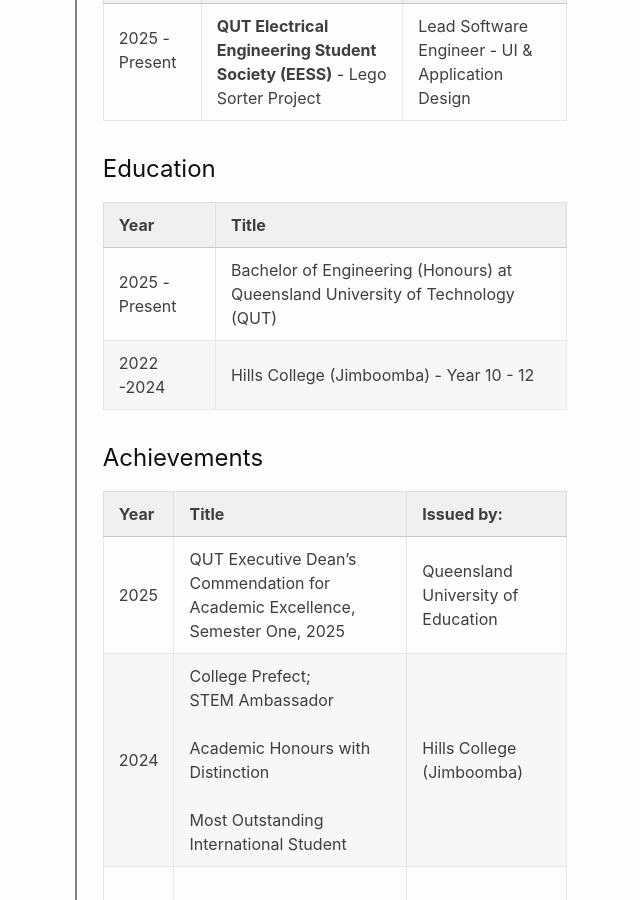
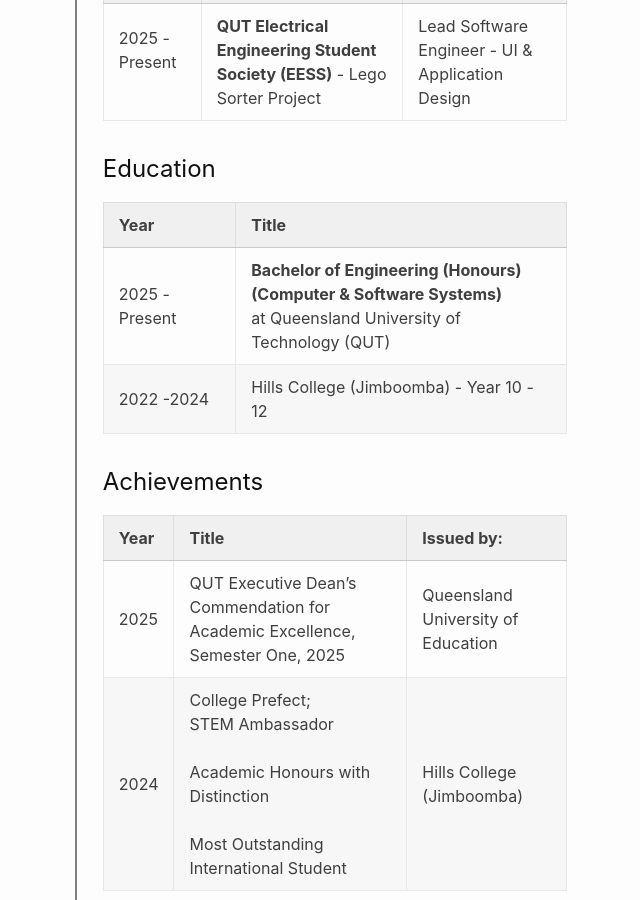
Before and after one commit to ThatGuyRed/portfolio, a Jekyll site: the page built from index.md, in a window 1280 px wide and 900 px high, scrolled down 483 px. Shown: the whole window, without its empty margins (443-1083 px from the left). Built offline with Jekyll 4.4.1, drawn with Linux system fonts in a browser that asks for light colours; a script that is not in the unit is left out.

Commit message:
new file:   .gitignore 	modified:   index.md

```diff
--- a/index.md
+++ b/index.md
@@ -20,10 +20,10 @@ I am a firm believer of freedom, respect, fairness, and equality of opportunity
 
 ## Education
 
-| Year           | Title                                                                          |
-| -------------- | ------------------------------------------------------------------------------ |
-| 2025 - Present | Bachelor of Engineering (Honours) at Queensland University of Technology (QUT) |
-| 2022 -2024     | Hills College (Jimboomba) - Year 10 - 12                                       |
+| Year           | Title                                                                                                                  |
+| -------------- | ---------------------------------------------------------------------------------------------------------------------- |
+| 2025 - Present | **Bachelor of Engineering (Honours)<br>(Computer & Software Systems)**<br>at Queensland University of Technology (QUT) |
+| 2022 -2024     | Hills College (Jimboomba) - Year 10 - 12                                                                               |
 
 ## Achievements
 
@@ -31,7 +31,6 @@ I am a firm believer of freedom, respect, fairness, and equality of opportunity
 | ---- | -------------------------------------------------------------------------------------------------------------------------- | ---------------------------------- |
 | 2025 | QUT Executive Dean’s Commendation for Academic Excellence, Semester One, 2025                                              | Queensland University of Education |
 | 2024 | College Prefect;<br>STEM Ambassador<br><br>Academic Honours with Distinction<br><br>Most Outstanding International Student | Hills College (Jimboomba)          |
-|      |                                                                                                                            |                                    |
 
 ## Skills & Expertise
 <details>
```
Also changed, not shown: 13 other files.
